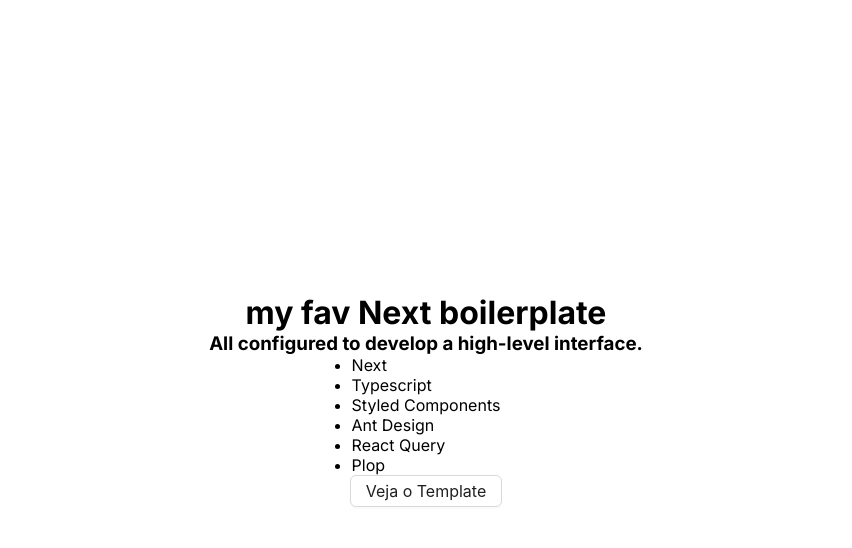
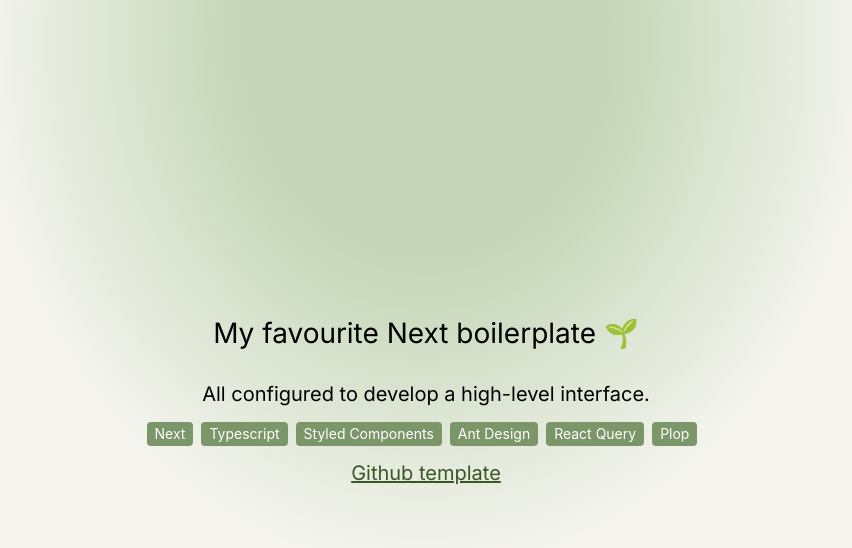
Before and after one commit to lucasgmelo/myfavboilerplate, a Next.js app: page / in a window 1280 px wide. Shown: the top 548 px of the page, without its empty margins (214-1066 px from the left). Built offline with nearby package versions, Linux system fonts and the light colour scheme.

Commit message:
:sauropod: quick landing page

```diff
--- a/src/theme/antdThemeConfig.ts
+++ b/src/theme/antdThemeConfig.ts
@@ -3,7 +3,7 @@
 const theme: ThemeConfig = {
   token: {
     fontSize: 16,
-    colorPrimary: "#52c41a",
+    colorPrimary: "#C4D6B7",
   },
 };
 
--- a/src/views/Home/index.tsx
+++ b/src/views/Home/index.tsx
@@ -1,19 +1,35 @@
-import { Button } from "antd";
+import { Space, Tag } from "antd";
 import * as S from "./styles";
+import Link from "next/link";
+
+const techs = [
+  "Next",
+  "Typescript",
+  "Styled Components",
+  "Ant Design",
+  "React Query",
+  "Plop",
+];
 
 const Home = () => (
   <S.Wrapper>
-    <h1>my fav Next boilerplate</h1>
-    <h3>All configured to develop a high-level interface.</h3>
-    <ul>
-      <li>Next</li>
-      <li>Typescript</li>
-      <li>Styled Components</li>
-      <li>Ant Design</li>
-      <li>React Query</li>
-      <li>Plop</li>
-    </ul>
-    <Button>Veja o Template</Button>
+    <S.Title>My favourite Next boilerplate 🌱</S.Title>
+    <S.Subtitle>All configured to develop a high-level interface.</S.Subtitle>
+
+    <Space size={[0, 8]} wrap>
+      {techs.map((tag) => (
+        <Tag key={tag} color="#7B9668">
+          {tag}
+        </Tag>
+      ))}
+    </Space>
+
+    <Link
+      href="https://github.com/lucasgmelo/myfavboilerplate"
+      target="__blank"
+    >
+      Github template
+    </Link>
   </S.Wrapper>
 );
 
--- a/src/views/Home/styles.ts
+++ b/src/views/Home/styles.ts
@@ -1,10 +1,38 @@
 import styled from "styled-components";
+import { Button as AntdButton } from "antd";
 
 export const Wrapper = styled.main`
+  background: rgb(196, 214, 183);
+  background: radial-gradient(
+    at 50% 40px,
+    rgba(196, 214, 183, 1) 0%,
+    rgba(196, 214, 183, 1) 20%,
+    rgba(246, 245, 240, 1) 50%
+  );
+
   min-height: 100vh;
 
   display: flex;
   flex-direction: column;
   align-items: center;
   justify-content: center;
+
+  a {
+    margin-top: 15px;
+    font-size: 20px;
+    color: #3a5726;
+    text-decoration: underline;
+  }
 `;
+
+export const Title = styled.h1`
+  margin-bottom: 32px;
+  font-size: 28px;
+  font-weight: 400;
+`;
+
+export const Subtitle = styled.h3`
+  font-size: 20px;
+  font-weight: 400;
+  margin-bottom: 16px;
+`;
```
Also changed, not shown: src/theme/global.ts (line endings or trailing spaces).
